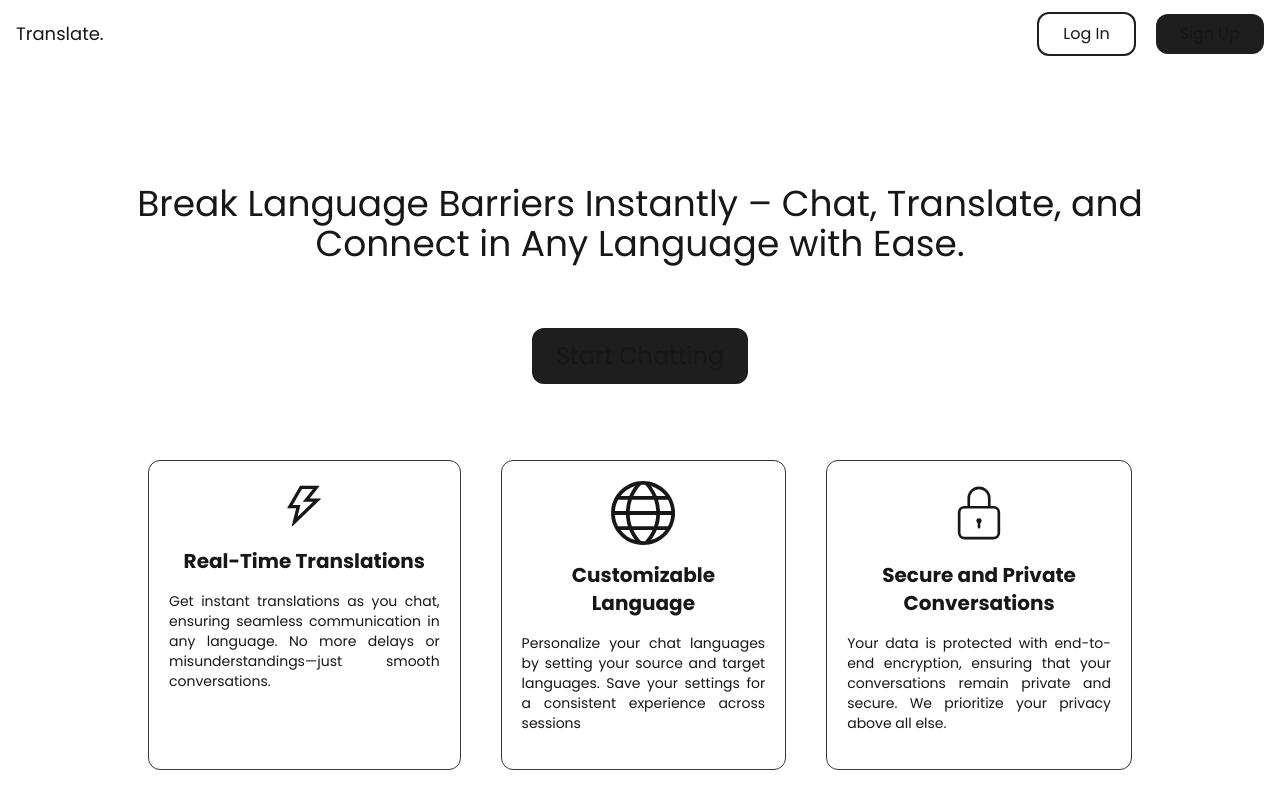
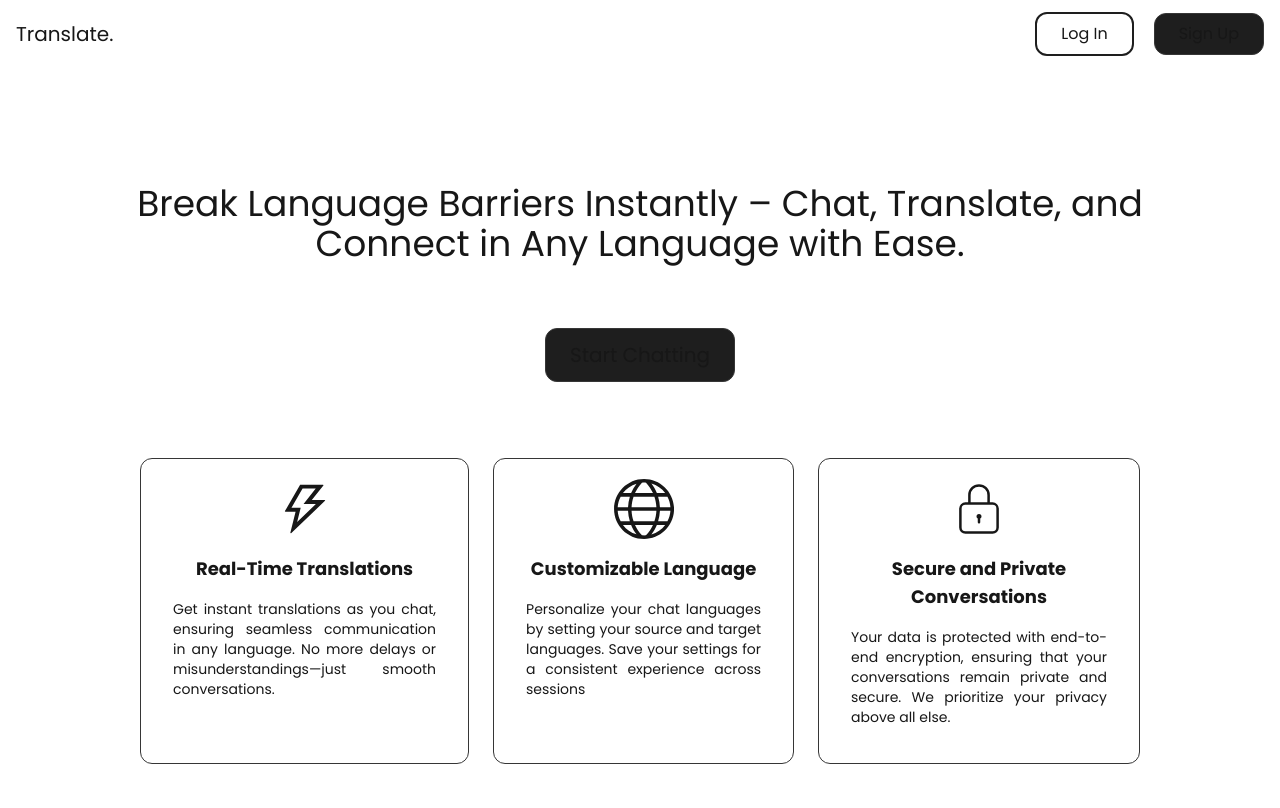
Before and after one commit to luisdanieldlcg/translate, a Next.js app in the folder translate-client/: page / in a window 1280 px wide. Shown: the top 808 px of the page. Built offline with nearby package versions, Linux system fonts and the light colour scheme.

Commit message:
client: create login page

```diff
--- a/translate-client/src/app/globals.css
+++ b/translate-client/src/app/globals.css
@@ -28,9 +28,12 @@ body {
   }
 
   .primary-button {
-    @apply bg-surface rounded-xl py-2 px-6 text-base;
+    @apply bg-surface rounded-xl py-2 px-6 text-base hover:bg-border border border-border
   }
   .outlined-button {
-    @apply border-2 border-surface rounded-xl py-2 px-6 text-base;
+    @apply border-2 border-surface rounded-xl py-2 px-6 text-base hover:bg-surface;
+  }
+  .outlined-input {
+    @apply rounded-xl py-2 bg-background border border-border outline-none px-4;
   }
 }
--- a/translate-client/src/app/login/page.tsx
+++ b/translate-client/src/app/login/page.tsx
@@ -1,7 +1,29 @@
 import React from "react";
 
 const LoginPage = () => {
-  return <div>LoginPage</div>;
+  return (
+    <div className="flex flex-col max-w-screen-sm mx-auto my-24 gap-5">
+      <h1 className="text-center text-3xl mt-16 mb-12">translate.</h1>
+      <label htmlFor="email" className="font-bold">
+        Email
+      </label>
+      <input type="text" id="email" className="outlined-input" />
+      <label htmlFor="password" className="font-bold">
+        Password
+      </label>
+      <input type="password" id="password" className="outlined-input" />
+      <button className="primary-button my-4">Login</button>
+      <div className="text-right">
+        Forgot your password?
+        <span className="font-bold"> Click to reset</span>
+      </div>
+      <hr className="my-2 h-px border-t-0 bg-transparent bg-gradient-to-r from-transparent via-neutral-500 to-transparent opacity-25 dark:via-neutral-400" />
+      <div className="text-center">
+        Not a member yet?
+        <span className="font-bold"> Click to signup</span>
+      </div>
+    </div>
+  );
 };
 
 export default LoginPage;
--- a/translate-client/src/app/page.tsx
+++ b/translate-client/src/app/page.tsx
@@ -14,7 +14,7 @@ const Home = () => {
           Any Language with Ease.
         </h1>
 
-        <button className="primary-button !text-2xl my-16 !py-3">
+        <button className="primary-button !text-xl my-16 !py-3">
           Start Chatting
         </button>
 
@@ -24,7 +24,7 @@ const Home = () => {
             paragraph="Get instant translations as you chat, ensuring seamless communication
             in any language. No more delays or misunderstandings—just smooth
             conversations."
-            icon={<AiOutlineThunderbolt size={50} />}
+            icon={<AiOutlineThunderbolt size={60} />}
           />
 
           <BrandingCard
@@ -32,7 +32,7 @@ const Home = () => {
             paragraph="Personalize your chat languages by setting your source and target
               languages. Save your settings for a consistent experience across
               sessions"
-            icon={<TfiWorld size={64} />}
+            icon={<TfiWorld size={60} />}
           />
 
           <BrandingCard
@@ -40,7 +40,7 @@ const Home = () => {
             paragraph="Your data is protected with end-to-end encryption, ensuring that
               your conversations remain private and secure. We prioritize your
               privacy above all else."
-            icon={<CiLock size={64} />}
+            icon={<CiLock size={60} />}
           />
         </div>
       </div>
--- a/translate-client/src/components/BrandingCard.tsx
+++ b/translate-client/src/components/BrandingCard.tsx
@@ -6,11 +6,11 @@ interface Props {
 const BrandingCard = ({ heading, paragraph, icon }: Props) => {
   return (
     <>
-      <div className="mx-5 border border-border p-5 rounded-xl my-3">
+      <div className="mx-3 border border-border p-5 rounded-xl my-3">
         <div className="mb-4 flex justify-center">{icon}</div>
         <div>
-          <h1 className="font-bold text-xl">{heading}</h1>
-          <p className="my-4 text-justify text-sm">{paragraph}</p>
+          <h1 className="font-bold text-lg">{heading}</h1>
+          <p className="my-4 text-justify text-sm mx-3">{paragraph}</p>
         </div>
       </div>
     </>
--- a/translate-client/src/components/Navbar.tsx
+++ b/translate-client/src/components/Navbar.tsx
@@ -1,20 +1,21 @@
+import Link from "next/link";
 import React from "react";
 
 const Navbar = () => {
   return (
     <nav className="flex items-center justify-between max-w-screen-xl mt-3 mx-auto px-4">
       <div>
-        <a href="/" className="text-lg">
+        <Link href="/" className="text-xl">
           Translate.
-        </a>
+        </Link>
       </div>
       <div>
-        <button className="outlined-button mx-5">
-          <a href="/login">Log In</a>
-        </button>
-        <button className="primary-button">
-          <a href="/signup">Sign Up</a>
-        </button>
+        <Link href="/login">
+          <button className="outlined-button mx-5">Log In</button>
+        </Link>
+        <Link href="/signup">
+          <button className="primary-button">Sign Up</button>
+        </Link>
       </div>
     </nav>
   );
```
